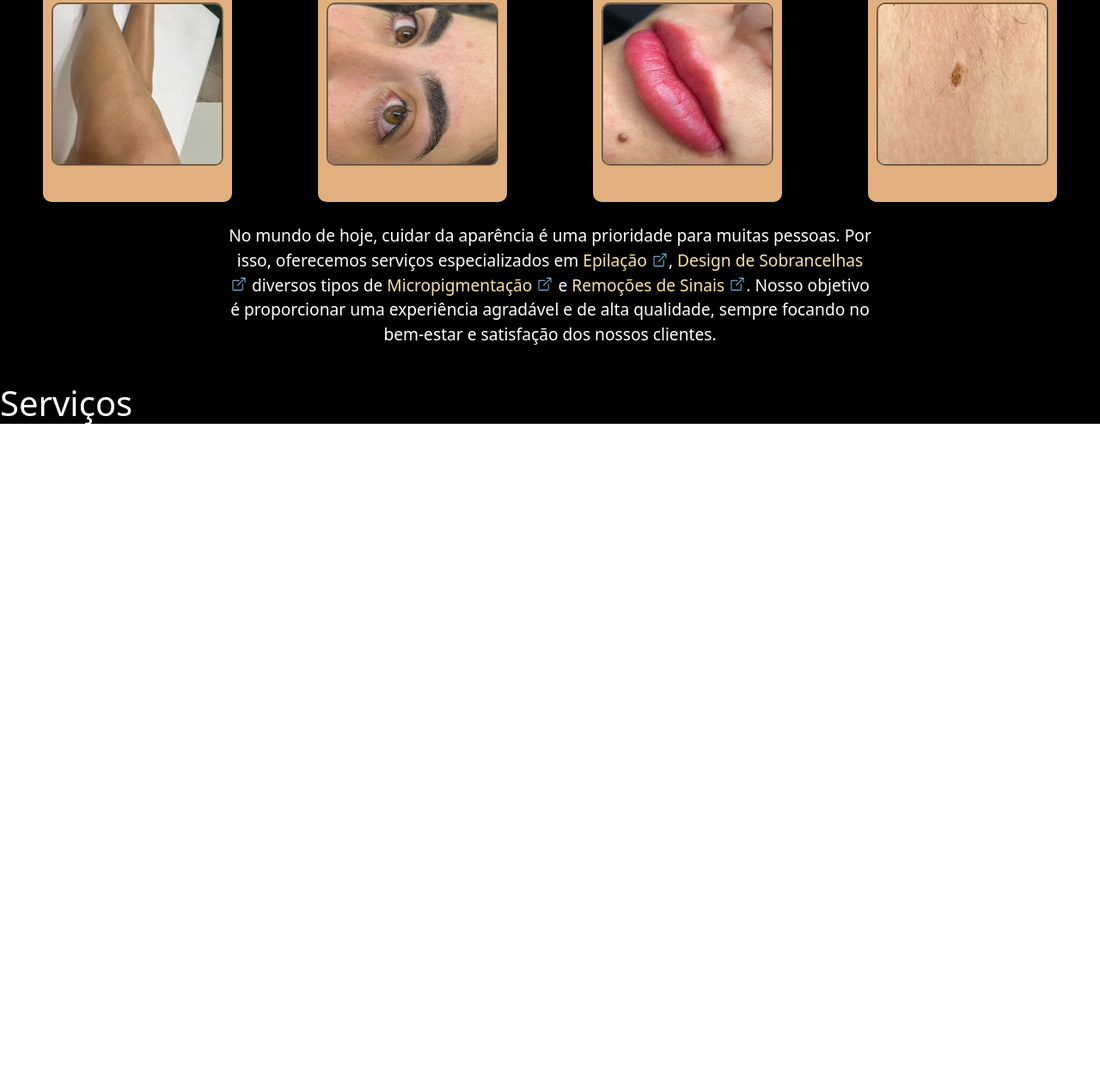
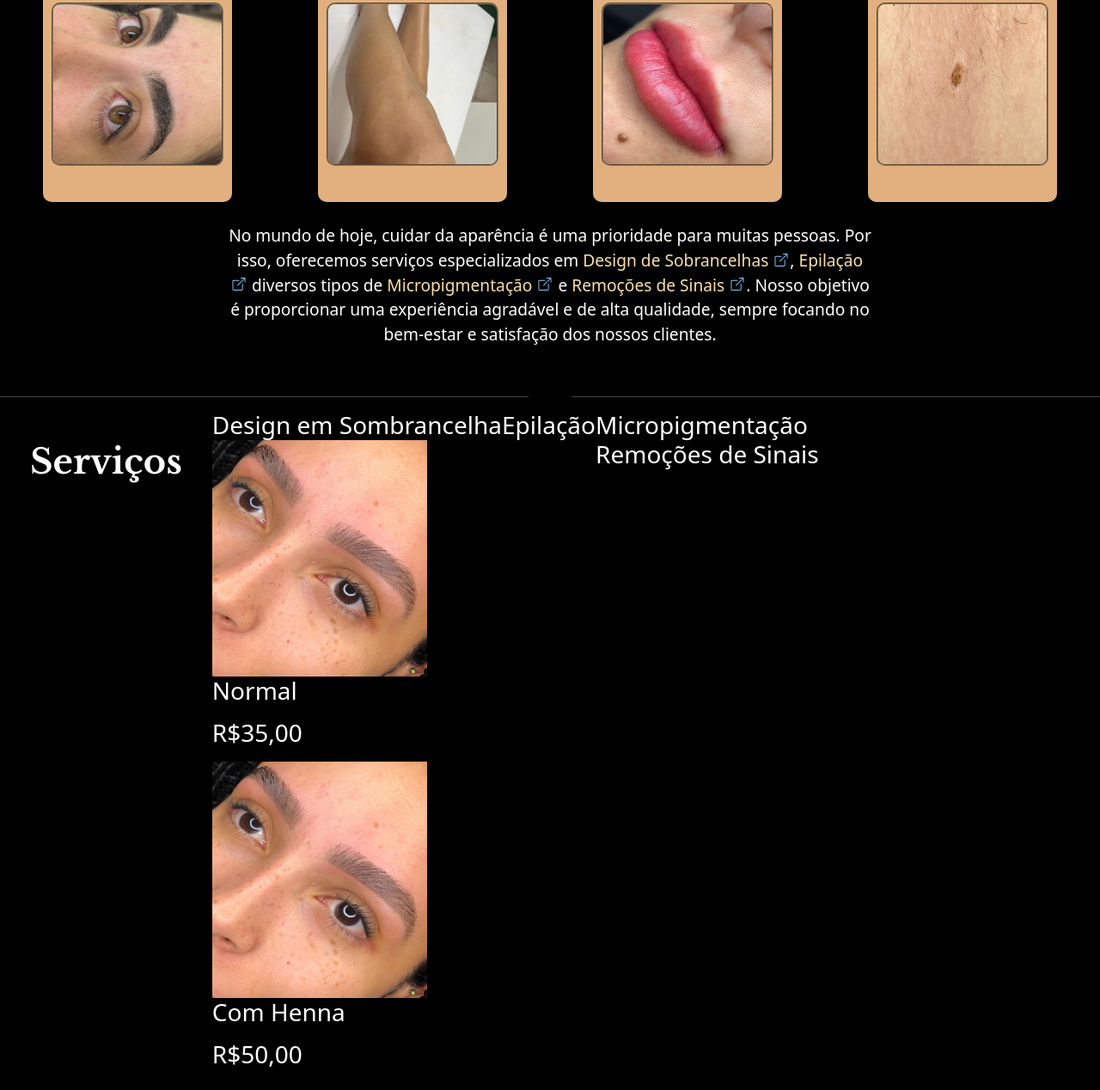
Before and after one commit to arthurztt/ProjetoJaciOliveira, a plain HTML site: page index.html in a window 1280 px wide. Shown: the part 286-1554 px from the top of the page at 86% size. Before the commit the page ends 800 px from the top, so only its background shows below. Drawn offline with nearby package versions, Linux system fonts and the light colour scheme.

Commit message:
Inicio da sessão de serviços, porém com bugs

```diff
--- a/css/style.css
+++ b/css/style.css
@@ -164,6 +164,36 @@ main {
   font-size: 1.2rem;
 }
 
+.line-separator {
+  display: flex;
+  gap: 50px;
+}
+
+.line-separator>hr {
+  border-color: white;
+  width: 50%;
+}
+
+/*Serviços*/
+.services-main-section {
+  display: flex;
+}
+
+.services-boxes {
+  display: flex;
+}
+
+.services-main-section > .title > h1 {
+  padding: 35px;
+  font-family: "Libre Baskerville", serif;
+  font-weight: 700;
+}
+
+.design-service>img {
+  width: 250px;
+  height: 275px;
+}
+
 /*
   Font Snippets
 
--- a/index.html
+++ b/index.html
@@ -24,10 +24,10 @@
       <h1 id="#MyWorkclass" class="hero-title">Meu Trabalho</h1>
       <div class="services">
         <div class="first-service">
-          <img src="/imgs/services/epilação/epilação-depoisjpg.jpg" />
+          <img src="/imgs/services/design/design-de-sombrancelha-depois.jpg" />
         </div>
         <div class="second-service">
-          <img src="/imgs/services/design/design-de-sombrancelha-depois.jpg" />
+          <img src="/imgs/services/epilação/epilação-depoisjpg.jpg" />
         </div>
         <div class="third-service">
           <img src="/imgs/services/micro/micro-labios/micro-labios-depois.jpg" />
@@ -40,9 +40,9 @@
         <p>
           No mundo de hoje, cuidar da aparência é uma prioridade para muitas
           pessoas. Por isso, oferecemos serviços especializados em
+          <span class="enhance-txt"><a href="">Design de Sobrancelhas
+              <img src="/imgs/icons/box-arrow.svg" /></a></span>,
           <span class="enhance-txt"><a href="">Epilação
-              <img src="/imgs/icons/box-arrow.svg" /></a></span>,
-          <span class="enhance-txt"><a href="">Design de Sobrancelhas
               <img src="/imgs/icons/box-arrow.svg" /></a></span> diversos tipos de
           <span class="enhance-txt"><a href=""> Micropigmentação
               <img src="/imgs/icons/box-arrow.svg" /></a></span> e
@@ -53,9 +53,47 @@
           clientes.
         </p>
       </div>
+      <div class="line-separator">
+        <hr>
+        <hr>
+      </div>
     </section>
-    <section class="service-main-section">
-      <h1>Serviços</h1>
+    <section class="services-main-section">
+      <div class="title">
+        <h1>Serviços</h1>
+      </div>
+    <div class="services-main">
+      <div class="services-boxes">
+        <h3 class="service-box-name">Design em Sombrancelha</h>
+          <div class="design-service">
+            <img src="/imgs/services/design/design-de-sombrancelha2.jpg">
+            <p>Normal</p>
+            <p>R$35,00</p>
+          </div>
+          <div class="design-service">
+            <img src="/imgs/services/design/design-de-sombrancelha2.jpg">
+            <p>Com Henna</p>
+            <p>R$50,00</p>
+          </div>
+      </div>
+    </div>
+      <div class="services-main">
+        <h3 class="service-box-name">Epilação</h>
+          <div class="epilacao-service">
+
+          </div>
+      </div>
+      <div class="services-main">
+        <h3 class="service-box-name">Micropigmentação</h>
+          <div class="micro-service">
+
+          </div>
+          <div class="services-main">
+            <h3 class="service-box-name">Remoções de Sinais</h>
+              <div class="remocao-service">
+
+              </div>
+          </div>
     </section>
   </main>
   <footer></footer>
```
